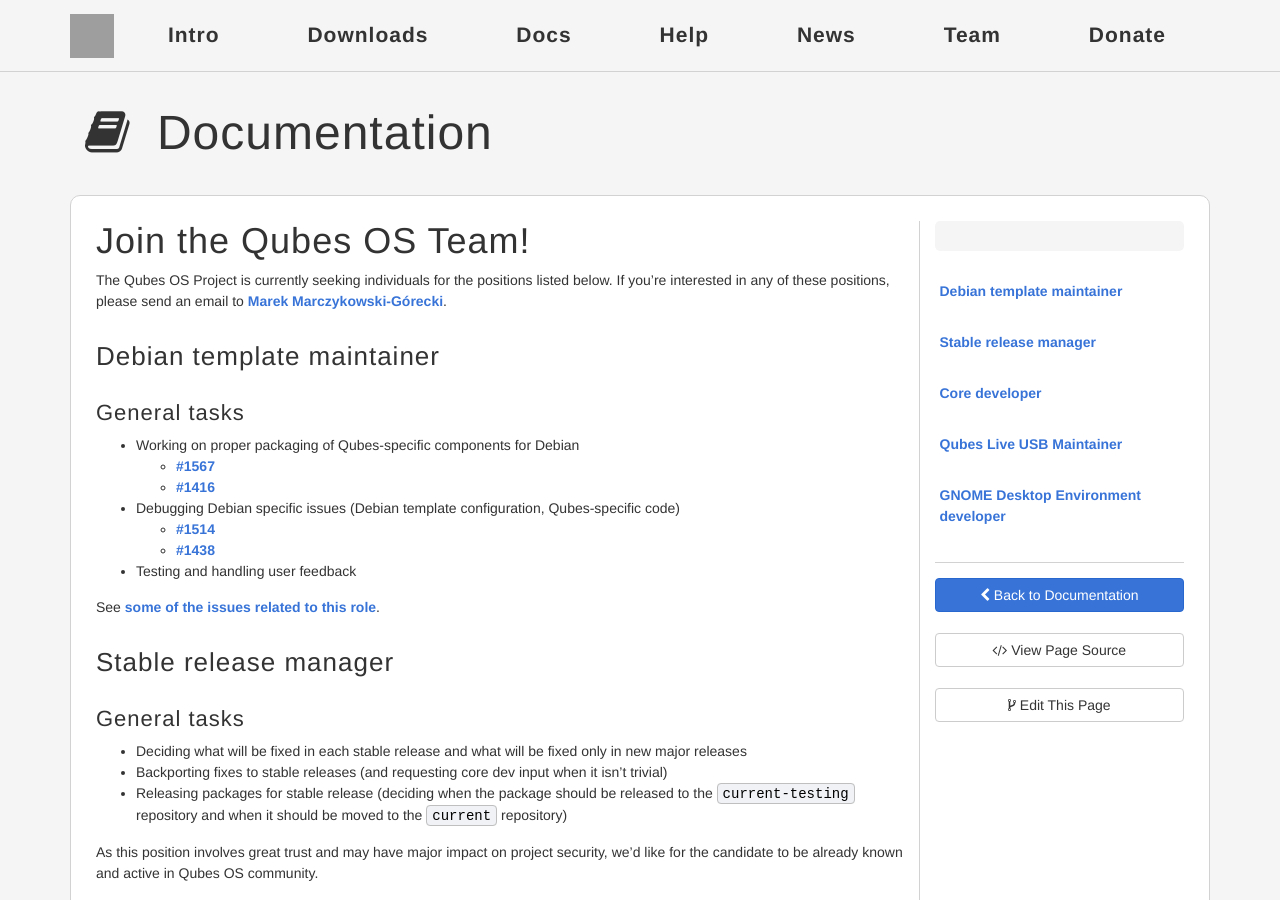
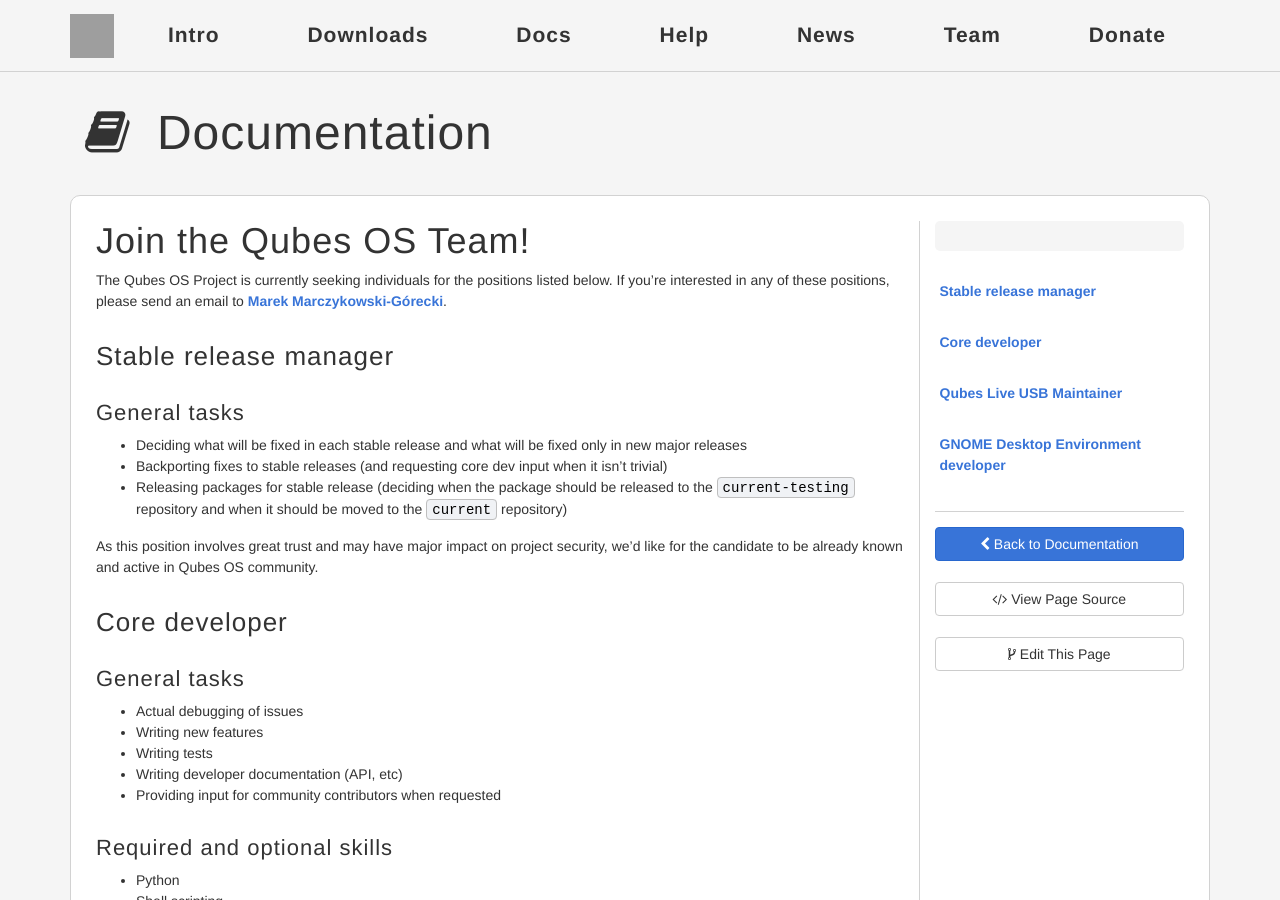
Before and after one commit to QubesOS/qubesos.github.io, a Jekyll site: the page built from pages/join.md, in a window 1280 px wide and 900 px high. Built offline with Jekyll 4.4.1, drawn with Linux system fonts in a browser that asks for light colours; some web fonts are replaced; grey boxes are pictures that could not be loaded.

Commit message:
Remove "Debian template maintainer" from Join page
QubesOS/qubes-issues#1700

```diff
--- a/pages/join.md
+++ b/pages/join.md
@@ -10,22 +10,6 @@ Join the Qubes OS Team!
 The Qubes OS Project is currently seeking individuals for the positions listed
 below. If you're interested in any of these positions, please send an email to
 [Marek Marczykowski-Górecki](mailto:marmarek@invisiblethingslab.com).
-
-Debian template maintainer
---------------------------
-
-### General tasks ###
-
- * Working on proper packaging of Qubes-specific components for Debian
-   * [#1567](https://github.com/QubesOS/qubes-issues/issues/1567)
-   * [#1416](https://github.com/QubesOS/qubes-issues/issues/1416)
- * Debugging Debian specific issues (Debian template configuration,
-   Qubes-specific code)
-   * [#1514](https://github.com/QubesOS/qubes-issues/issues/1514)
-   * [#1438](https://github.com/QubesOS/qubes-issues/issues/1438)
- * Testing and handling user feedback
-
-See [some of the issues related to this role](https://github.com/QubesOS/qubes-issues/issues?q=is%3Aopen+is%3Aissue+label%3A%22C%3A+Debian%22).
 
 Stable release manager
 ----------------------
```
